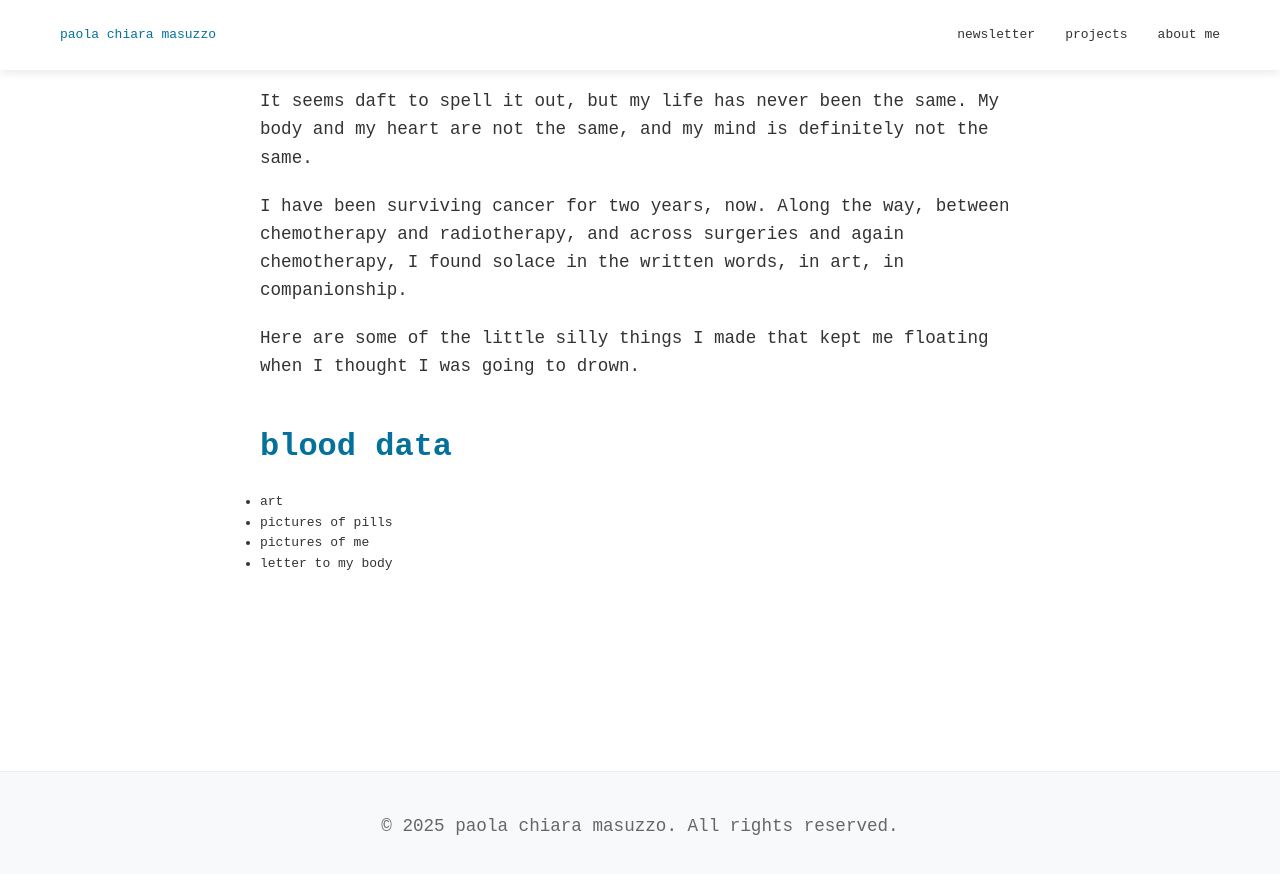
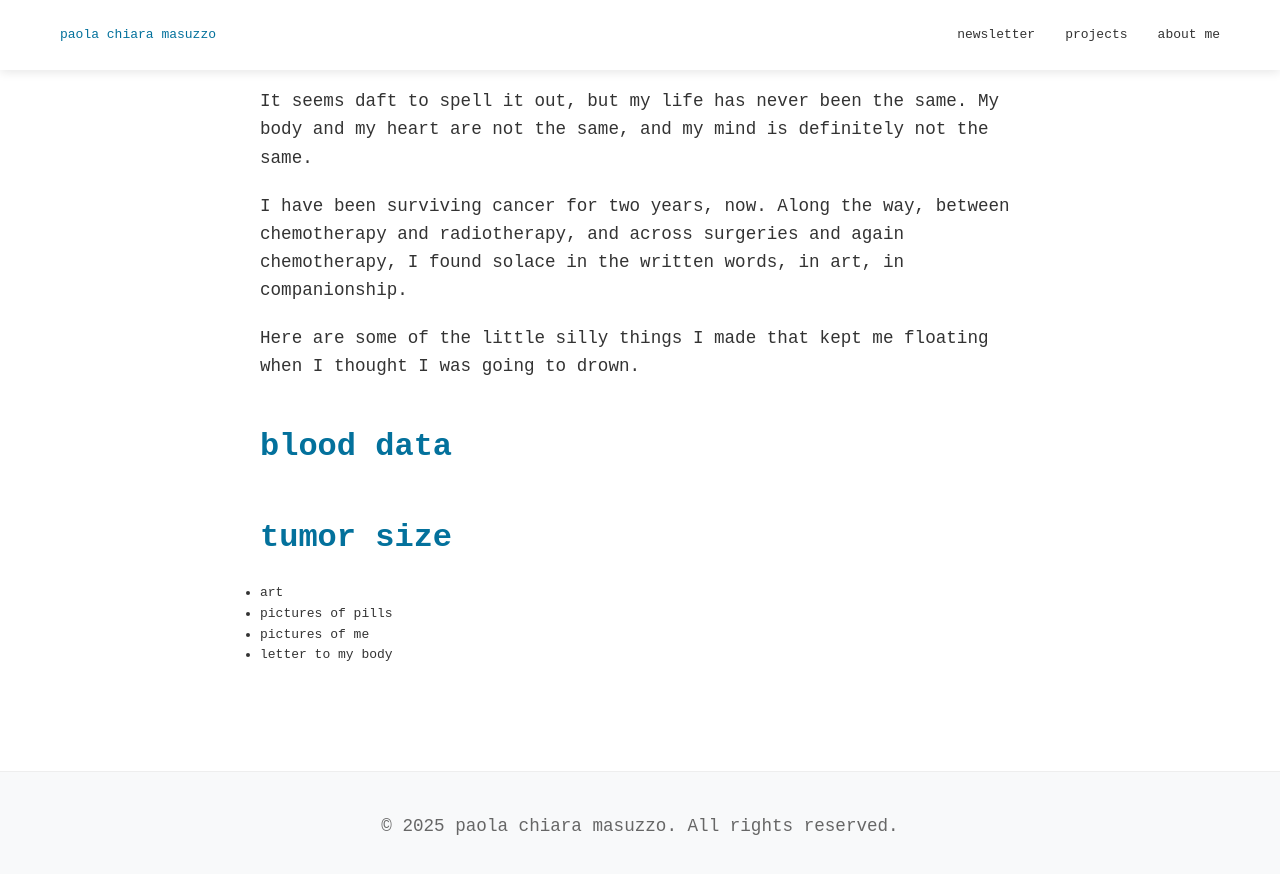
Before and after one commit to pcmasuzzo/pcmasuzzo.github.io, a Jekyll site: the page built from pages/cancer/cancer.md, in a window 1280 px wide and 900 px high, scrolled down 89 px. Shown: the top 874 px of the window. Built offline with Jekyll 4.4.1, drawn with Linux system fonts in a browser that asks for light colours.

Commit message:
tumor size

```diff
--- a/pages/cancer/cancer.md
+++ b/pages/cancer/cancer.md
@@ -15,6 +15,8 @@ Here are some of the little silly things I made that kept me floating when I tho
 
 
 ## [blood data](/pages/cancer/blood-data/)
+## [tumor size](/pages/cancer/tumor-size/)
+
 
 - art
 - pictures of pills
```
